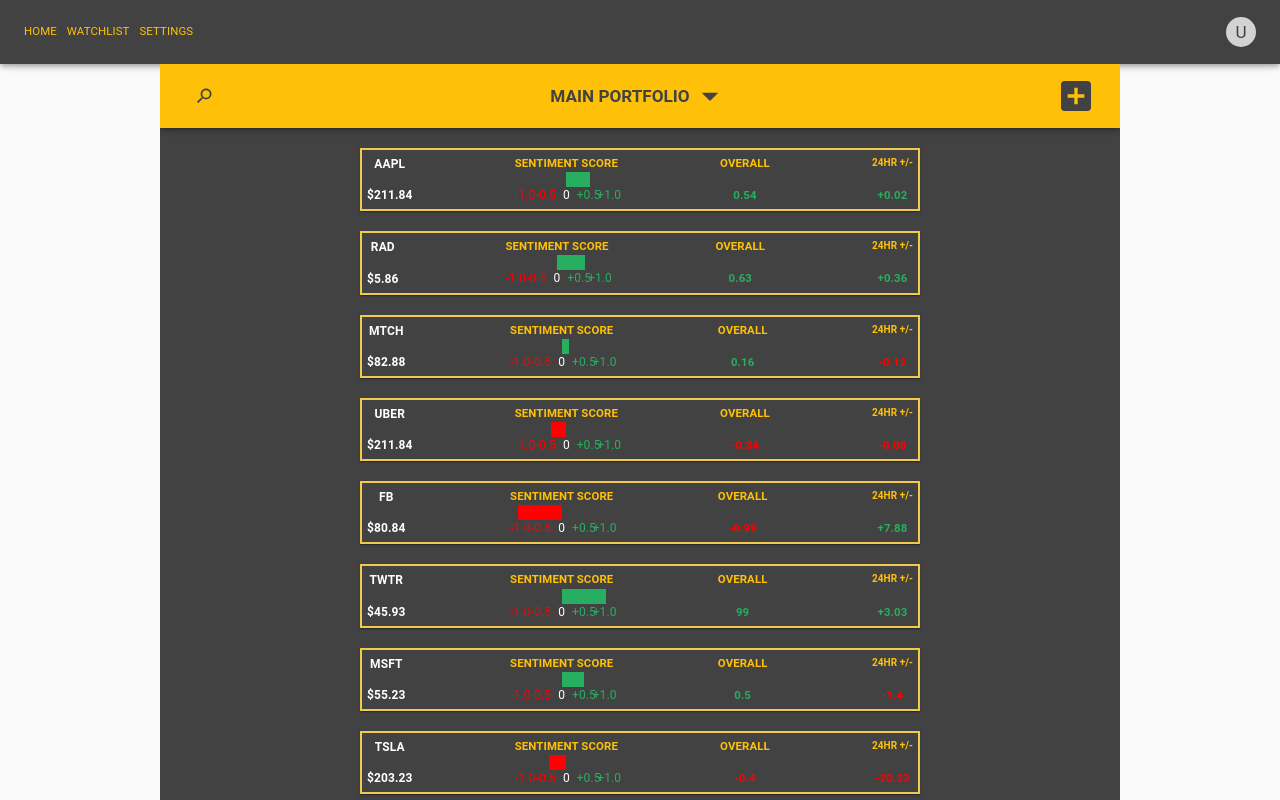
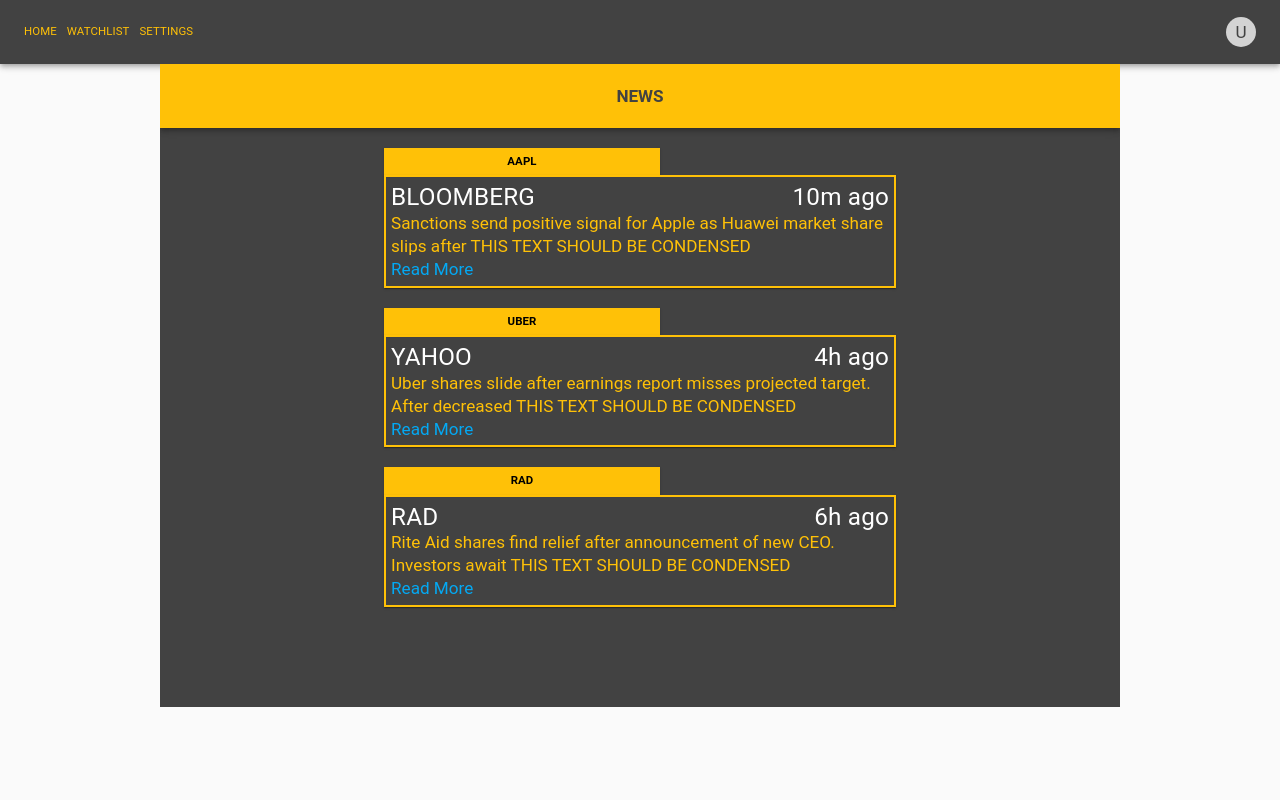
Before and after one commit to stock-price-sentiment/frontend, a React (Create React App) app in the folder frontend/: page / in a window 1280 px wide. Built offline with nearby package versions, Linux system fonts and the light colour scheme.

Commit message:
Created several components for the News portion of the main page

```diff
--- /dev/null
+++ b/frontend/src/components/NewsCard.js
@@ -0,0 +1,67 @@
+import React from "react";
+import { Paper, Typography, Grid, withStyles, Container } from "@material-ui/core";
+import { flexbox } from "@material-ui/system";
+
+const styles = theme => ({
+  cardHeader: {
+    background: "#ffc107",
+    margin: "20px 20px 0 20px",
+    width: "50%",
+    padding: "5px",
+    textAlign: "center",
+    color: "black",
+
+  },
+  title: {
+    fontWeight: "bold"
+  },
+  paper: {
+    background: "inherit",
+    border: "2px solid #ffc107",
+    display: "flex",
+    justifyContent: "space-between",
+    margin: "0 20px 0 20px",
+    padding: '5px',
+    flexDirection: "column"
+  },
+  newsSource:{
+      display: "flex",
+      width: "100%",
+      justifyContent: "space-between",
+  },
+  readMore:{
+      color: "#03a9f4"
+  },
+  newsDescription:{
+      color: "#ffc107"
+  }
+});
+
+const NewsCard = props => {
+  const { classes } = props;
+  const {ticker, source, posted, description} = props.newsArticle
+
+  return (
+    <Container>
+    <Paper className={classes.cardHeader} square={true}>
+    <Typography className={classes.title}> {ticker} </Typography>
+    </Paper>
+    <Paper className={classes.paper} square={true}>
+        <Grid className={classes.newsSource}>
+            <Typography variant="h4"> {source} </Typography>
+            <Typography variant="h4"> {posted} ago</Typography>
+        </Grid>
+        <Grid>
+        <Typography variant="h5" className={classes.newsDescription}>
+        {description}
+        </Typography>
+        <Typography variant="h5" className={classes.readMore}>
+            Read More
+        </Typography>
+        </Grid>
+    </Paper>
+    </Container>
+  );
+};
+
+export default withStyles(styles)(NewsCard);
--- /dev/null
+++ b/frontend/src/components/NewsHeaderContent.js
@@ -0,0 +1,26 @@
+import React from 'react';
+import { Typography, withStyles } from "@material-ui/core";
+
+const styles = theme => ({
+    headerText: {
+      display: "flex",
+      justifyContent: "center",
+      alignItems: "center"
+    },
+    title: {
+      fontWeight: "bold"
+    },
+  })
+
+const NewsHeaderContent = props => {
+  const { classes } = props;
+
+  return (
+      <div className={classes.headerText}>
+        <Typography color="secondary" className={classes.title} variant="h5">NEWS</Typography>
+      </div>
+
+  )
+}
+
+export default withStyles(styles)(NewsHeaderContent);
--- /dev/null
+++ b/frontend/src/components/NewsList.js
@@ -0,0 +1,23 @@
+import React from 'react';
+import { Container } from '@material-ui/core';
+import NewsCard from './NewsCard'
+import StockList from './StockList';
+
+const NewsList = props => {
+  return (
+    <Container
+      maxWidth="sm"
+      style={{
+        padding: 0,
+        height: '100%',
+        paddingBottom: 100,
+      }}
+    >
+    {props.news.map(newsArticle => (
+        <NewsCard key={newsArticle.ticker} newsArticle={newsArticle}/>
+    ))}
+    </Container>
+  )
+}
+
+export default NewsList;
--- /dev/null
+++ b/frontend/src/components/NewsViewHeader.js
@@ -0,0 +1,27 @@
+import React from "react";
+import NewsHeaderContent from './NewsHeaderContent';
+import { AppBar, Toolbar, withStyles } from "@material-ui/core";
+
+const styles = theme => ({
+  toolbar: {
+    display: "flex",
+    justifyContent: "center"
+  },
+});
+
+class NewsViewHeader extends React.Component {
+
+  render() {
+    const { classes } = this.props
+
+    return (
+      <AppBar position="relative">
+        <Toolbar className={classes.toolbar}>
+          <NewsHeaderContent/>
+        </Toolbar>
+      </AppBar>
+    );
+  }
+};
+
+export default withStyles(styles)(NewsViewHeader);
--- a/frontend/src/views/StockView.js
+++ b/frontend/src/views/StockView.js
@@ -1,6 +1,8 @@
 import React from "react";
 import '../styles/StockView.scss';
 import StockViewHeader from '../components/StockViewHeader';
+import NewsViewHeader from '../components/NewsViewHeader';
+import NewsList from '../components/NewsList';
 import StockList from '../components/StockList';
 import AddStock from '../components/AddStock';
 import { Container, withStyles } from "@material-ui/core";
@@ -17,6 +19,14 @@
   { ticker: 'SNAP', price: 16.22, score: 0.65, priceChange: 0.43 },
 ]
 
+
+const newsData = [
+  { ticker: 'AAPL', source: 'BLOOMBERG', posted: '10m', description: 'Sanctions send positive signal for Apple as Huawei market share slips after THIS TEXT SHOULD BE CONDENSED'},
+  { ticker: 'UBER', source: 'YAHOO', posted: '4h', description: 'Uber shares slide after earnings report misses projected target. After decreased THIS TEXT SHOULD BE CONDENSED'},
+  { ticker: 'RAD', source: 'RAD', posted: '6h', description: 'Rite Aid shares find relief after announcement of new CEO. Investors await THIS TEXT SHOULD BE CONDENSED'}
+]
+
+
 const styles = theme => ({
   container: {
     backgroundColor: theme.palette.secondary.main,
@@ -29,6 +39,7 @@
 class StockView extends React.Component {
   state = {
     stocks: dummyData,
+    news: newsData,
     searchedTicker: '',
   }
 
@@ -43,14 +54,20 @@
   }
 
   render() {
-    const { stocks, searchedTicker } = this.state,
+    const { stocks, news, searchedTicker } = this.state,
           { classes} = this.props;
 
     return (
-      <Container maxWidth="md" className={classes.container}>
+      <div>
+      {/* <Container maxWidth="md" className={classes.container}>
         <StockViewHeader handleTickerSearch={this.handleTickerSearch} showAddStockForm={this.showAddStockForm} ticker={searchedTicker} addStockToList={this.addStockToList} />
         <StockList stocks={stocks} searchedTicker={searchedTicker} />
+      </Container> */}
+      <Container maxWidth="md" className={classes.container}>
+        <NewsViewHeader />
+        <NewsList news={news}/>
       </Container>
+      </div>
     )
   }
 }
```
